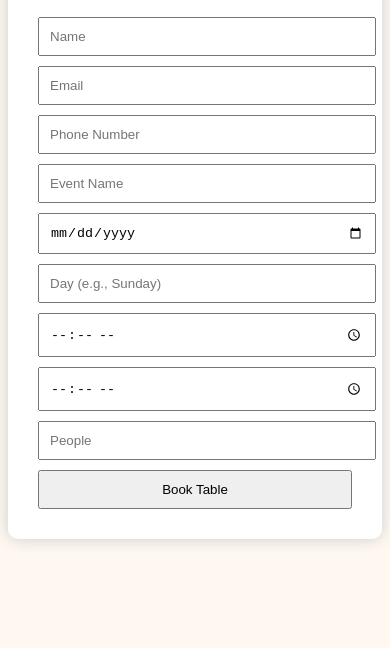
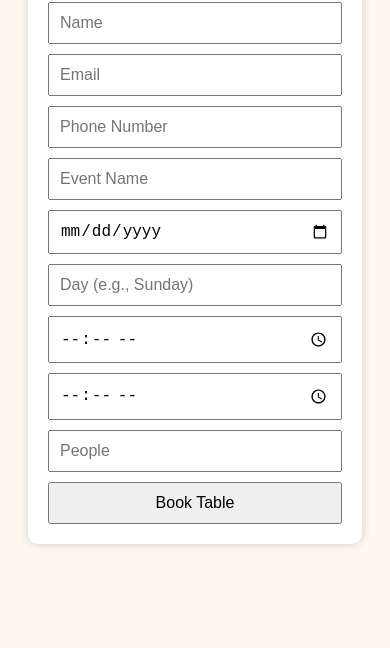
Before and after one commit to MANISHBRO500/The-palate, a website: page frontend/customer/customer.html in a window 390 px wide. Shown: the part 212-860 px from the top of the page. Drawn offline with Linux system fonts and the light colour scheme.

Commit message:
Update style.css

```diff
--- a/frontend/customer/style.css
+++ b/frontend/customer/style.css
@@ -5,6 +5,8 @@ body {
   justify-content: center;
   align-items: center;
   height: 100vh;
+  padding: 20px; /* Add padding for smaller screens */
+  box-sizing: border-box;
 }
 
 .form-container {
@@ -12,10 +14,26 @@ body {
   padding: 30px;
   border-radius: 10px;
   box-shadow: 0 0 15px #ccc;
+  width: 100%;
+  max-width: 400px; /* Prevents form from getting too wide */
+  box-sizing: border-box;
 }
 
 input, button {
   width: 100%;
   padding: 10px;
   margin-top: 10px;
+  box-sizing: border-box;
 }
+
+/* Responsive design for smaller phones */
+@media (max-width: 480px) {
+  .form-container {
+    padding: 20px;
+    box-shadow: 0 0 10px #ccc;
+  }
+
+  input, button {
+    font-size: 16px;
+  }
+}
```
Lines whose indentation alone changed are shown as unchanged.
